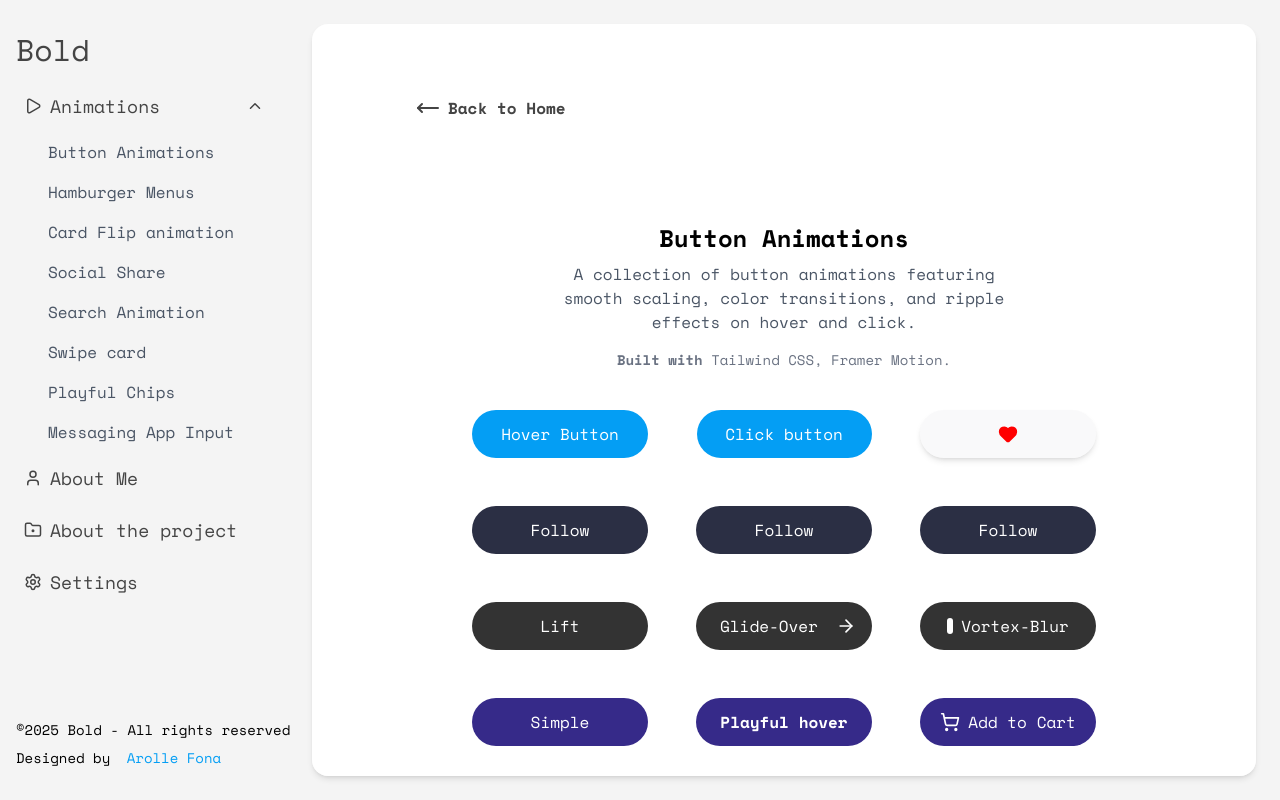
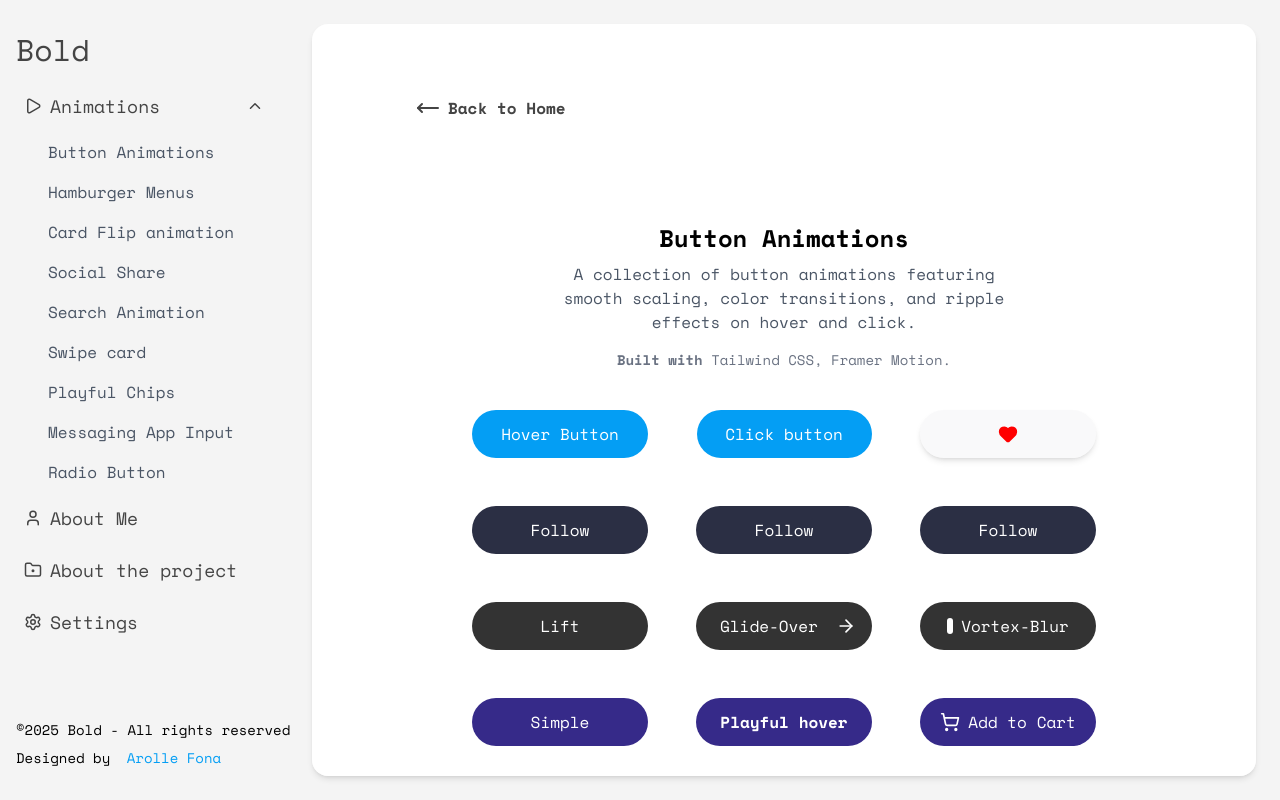
Before and after one commit to arolle11/animations-portfolio, a React (Vite) app: page /animation/ButtonAnimation in a window 1280 px wide. Built offline with nearby package versions, Linux system fonts and the light colour scheme; a web font is replaced by a local one.

Commit message:
updates on home

```diff
--- a/src/components/SideBar.tsx
+++ b/src/components/SideBar.tsx
@@ -28,6 +28,7 @@ const SideBar = () => {
     { name: "SwipeCard", title: "Swipe card" },
     { name: "PlayfulChips", title: "Playful Chips" },
     { name: "MessagingAppInput", title: "Messaging App Input" },
+    { name: "RadioButton", title: "Radio Button" },
   ];
   return (
     <div className="relative h-full">
--- /dev/null
+++ b/src/components/animations/RadioButton.tsx
@@ -0,0 +1,12 @@
+const RadioButton = () => {
+  return (
+    <div>
+      Lorem ipsum dolor sit amet consectetur adipisicing elit. Fuga illum rem
+      asperiores quisquam distinctio quod placeat, tempora fugiat alias laborum
+      sequi facilis eos iure inventore odit voluptates similique? Illum,
+      officiis.
+    </div>
+  );
+};
+
+export default RadioButton;
--- a/src/pages/AnimationPage.tsx
+++ b/src/pages/AnimationPage.tsx
@@ -6,6 +6,7 @@ import CardFlip from "../components/animations/CardFlip";
 import HamburgerMenus from "../components/animations/HamburgerMenus";
 import MessagingAppInput from "../components/animations/MessagingAppInput";
 import PlayfulChips from "../components/animations/PlayfulChips";
+import RadioButton from "../components/animations/RadioButton";
 import SearchAnimation from "../components/animations/SearchAnimation";
 import SocialShare from "../components/animations/SocialShare";
 import SwipeCard from "../components/animations/Swipecard";
@@ -76,6 +77,12 @@ const AnimationPage = () => {
       description: "Messaging App Input",
       tech: "Tailwind CSS, Framer Motion",
     },
+    RadioButton: {
+      component: <RadioButton />,
+      title: "Messaging App Input",
+      description: "Messaging App Input",
+      tech: "Tailwind CSS, Framer Motion",
+    },
   };
 
   const animation = name ? animations[name] : undefined;
```
